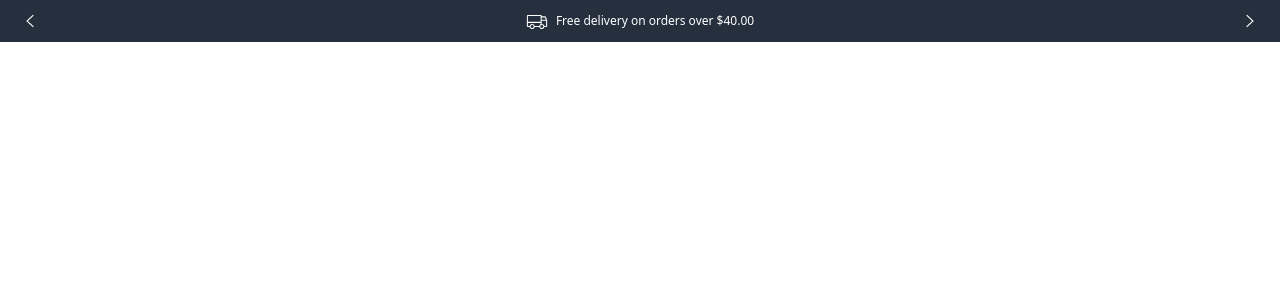
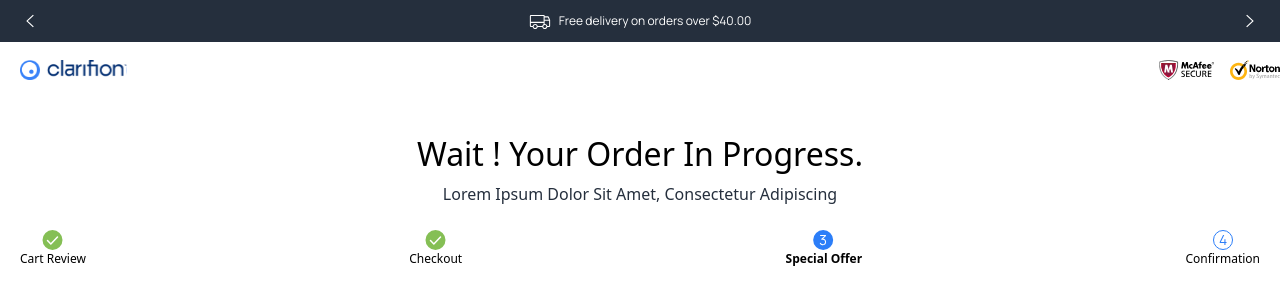
Before and after one commit to EmiLoKiJu/clarifion, a React (Vite) app: page / in a window 1280 px wide. Shown: the top 302 px of the page. Built offline with nearby package versions, Linux system fonts and the light colour scheme.

Commit message:
Add steps section

```diff
--- /dev/null
+++ b/src/components/Clarifion.jsx
@@ -0,0 +1,45 @@
+import logo from '@/assets/logo-with-text.svg';
+import mcafee from '@/assets/McAfee-secure.svg';
+import norton from '@/assets/norton-antivirus.svg';
+import checkedstep from '@/assets/checked-step.svg';
+import currentstep from '@/assets/current-step.svg';
+import futurestep from '@/assets/future-step.svg';
+
+const Clarifion = ()=> {
+  return(
+    <div className="flex flex-col items-center text-black mt-10 p-5">
+      <div className='flex w-full justify-between'>
+        <img src={logo} alt="logo clarifion" />
+        <div className='flex justify-between'>
+          <img className='px-4' src={mcafee} alt="mcafee" />
+          <img src={norton} alt="norton" />
+        </div>
+      </div>
+      <div className='pt-[50px]'>
+        <h1 className='text-4xl text-center'>Wait ! Your Order In Progress.</h1>
+        <h2 className='text-xl text-black2 text-center pt-1 pb-6'>Lorem Ipsum Dolor Sit Amet, Consectetur Adipiscing</h2>
+      </div>
+      <div className='flex w-full justify-between'>
+        <div className='flex flex-col items-center text-base text-center'>
+          <img src={checkedstep} alt="step" />
+          Cart Review
+        </div>
+        <div className='flex flex-col items-center text-base text-center'>
+          <img src={checkedstep} alt="step" />
+          Checkout
+        </div>
+        <div className='flex flex-col items-center text-base text-center font-bold'>
+          <img src={currentstep} alt="step" />
+          Special Offer
+        </div>
+        <div className='flex flex-col items-center text-base text-center'>
+          <img src={futurestep} alt="step" />
+          Confirmation
+        </div>
+      </div>
+
+    </div>
+  );
+}
+
+export default Clarifion;
--- a/src/components/Nav.jsx
+++ b/src/components/Nav.jsx
@@ -16,14 +16,13 @@ const Nav = ()=> {
   const imgurl = [checknav, truck, moneyback, hearth]
 
   return(
-    <div className='z-50 flex flex-col fixed'>
+    <div className='font-manrope z-50 flex flex-col fixed'>
       <nav className="bg-black2 flex justify-between items-center fixed w-full text-base text-white">
         <img className='px-5' src={prevarrow} alt="prev" onClick={() => dispatch(prev())} />
         <div className='flex justify-center items-center'>
           <img className='py-[10px] pr-2' src={imgurl[navtext.current]} alt="current" />
           {navtext.textarr[navtext.current]}
         </div>
-
         <img className='px-5' src={nextarrow} alt="next" onClick={() => dispatch(next())} />
       </nav>
     </div>
--- a/src/components/Portfolio.jsx
+++ /dev/null
@@ -1,9 +0,0 @@
-const Portfolio = ()=> {
-  return(
-    <div>
-      Body here
-    </div>
-  );
-}
-
-export default Portfolio;
--- a/src/routing/Router.jsx
+++ b/src/routing/Router.jsx
@@ -1,7 +1,7 @@
 import { RouterProvider, createBrowserRouter } from 'react-router-dom'
 import Home from '@/components/Home';
 import ErrorPage from '@/components/ErrorPage';
-import Portfolio from '../components/Portfolio';
+import Clarifion from '../components/Clarifion';
 
 export default function Router() {
   const routes = createBrowserRouter([
@@ -12,7 +12,7 @@ export default function Router() {
       children: [
         {
           path: "/",
-          element: < Portfolio/>,
+          element: < Clarifion/>,
           children: []
         },
       ]},
```
Also changed, not shown: src/assets/norton-antivirus.svg (renamed from src/assets/norton-antivirus-logo 1.svg), 1 other file (tests, documents, lock files or other folders).
